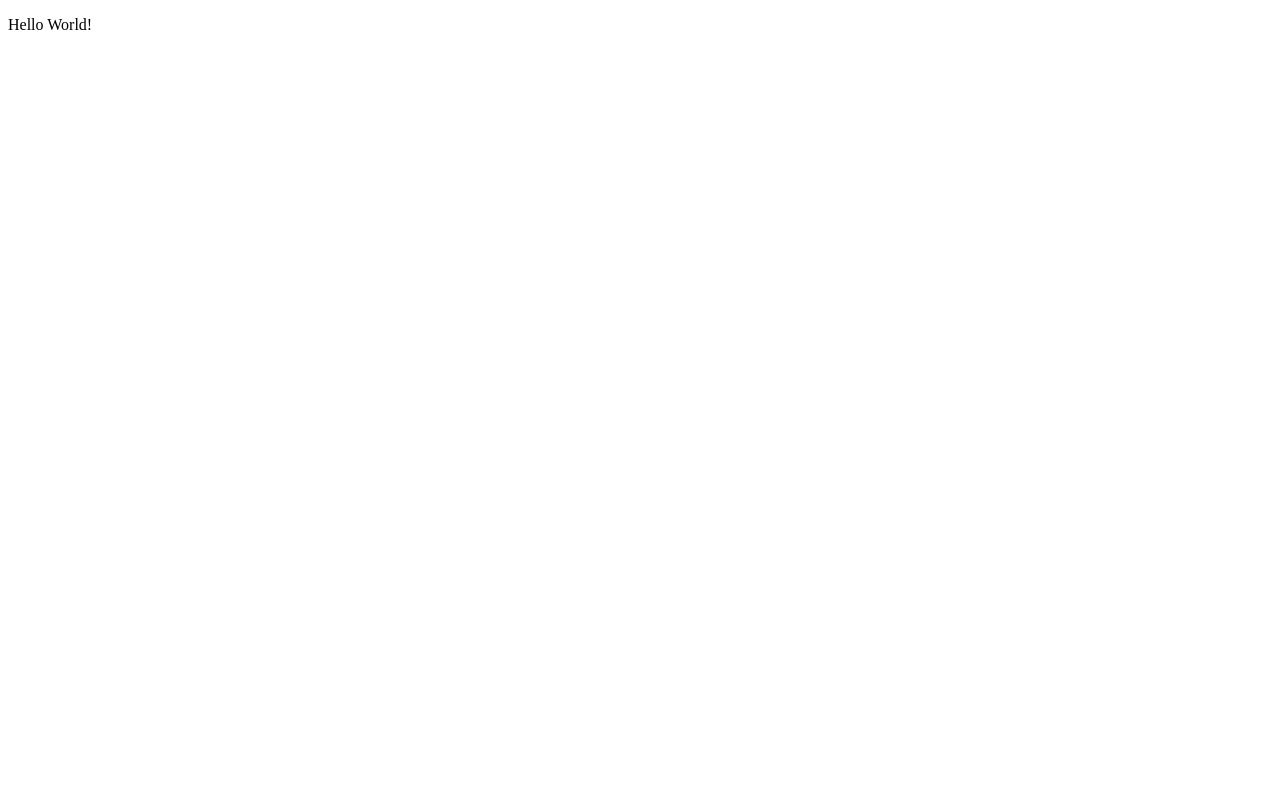
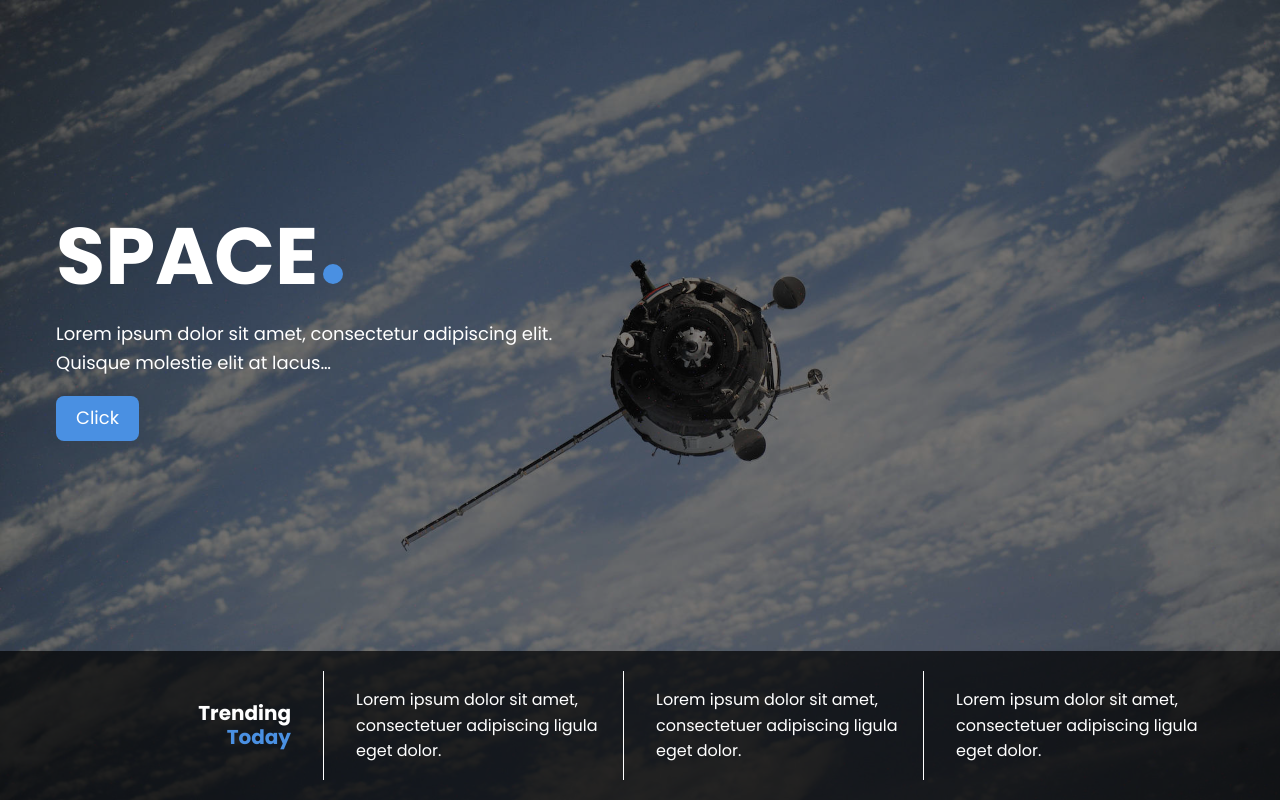
Before and after one commit to thais-falbo/landing-page, a React (Create React App) app: page / in a window 1280 px wide. Built offline with nearby package versions, Linux system fonts and the light colour scheme.

Commit message:
Create home template and page

```diff
--- a/src/App.tsx
+++ b/src/App.tsx
@@ -1,5 +1,14 @@
 import React from "react";
+import GlobalStyle from "./utils/styled/globalStyle";
+import { ThemeProvider } from "styled-components";
+import Home from "./atomic-design/05-pages/home";
+import Theme from "./utils/styled/theme";
 
-const App: React.FC = () => <p>Hello World!</p>;
-
+// TODO: Routes and lazy loading
+const App: React.FC = () => (
+  <ThemeProvider theme={Theme}>
+    <GlobalStyle />
+    <Home />
+  </ThemeProvider>
+);
 export default App;
--- /dev/null
+++ b/src/atomic-design/04-templates/home/home.tsx
@@ -0,0 +1,18 @@
+import React, { FC } from "react";
+import Hero from "../../03-organisms/hero";
+
+interface Props {
+  hero: React.ComponentProps<typeof Hero>;
+}
+
+const HomeTemplate: FC<Props> = ({ hero }) => (
+  <>
+    {/* Header */}
+    <Hero {...hero} />
+    {/* Carousel */}
+    {/* About */}
+    {/* Footer */}
+  </>
+);
+
+export default HomeTemplate;
--- /dev/null
+++ b/src/atomic-design/04-templates/home/index.ts
@@ -0,0 +1,3 @@
+import HomeTemplate from "./home";
+
+export default HomeTemplate;
--- /dev/null
+++ b/src/atomic-design/05-pages/home/home.tsx
@@ -0,0 +1,29 @@
+import React, { FC } from "react";
+import HomeTemplate from "../../04-templates/home";
+import Capsule from "../../../assets/images/capsule.jpg";
+
+const props: React.ComponentProps<typeof HomeTemplate> = {
+  hero: {
+    image: {
+      src: Capsule,
+      alt: "Capsule",
+    },
+    cta: {
+      headingText: "Space",
+      paragraphText:
+        "Lorem ipsum dolor sit amet, consectetur adipiscing elit. Quisque molestie elit at lacus…",
+      button: {
+        text: "Click",
+        onClick: () => console.log("Button clicked!"),
+      },
+      color: "white",
+    },
+    trends: Array(3).fill(
+      "Lorem ipsum dolor sit amet, consectetuer adipiscing ligula eget dolor."
+    ) as [string, string, string],
+  },
+};
+
+const Home: FC = () => <HomeTemplate hero={props.hero} />;
+
+export default Home;
--- /dev/null
+++ b/src/atomic-design/05-pages/home/index.ts
@@ -0,0 +1,3 @@
+import Home from "./home";
+
+export default Home;
```
Also changed, not shown: 1 other file (tests, documents, lock files or other folders).
